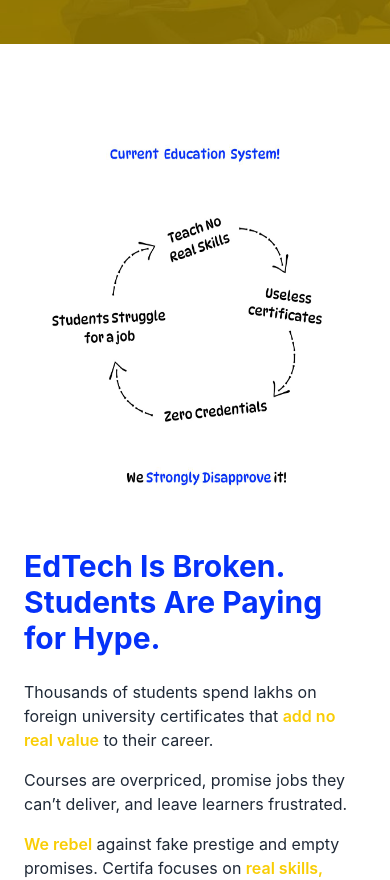
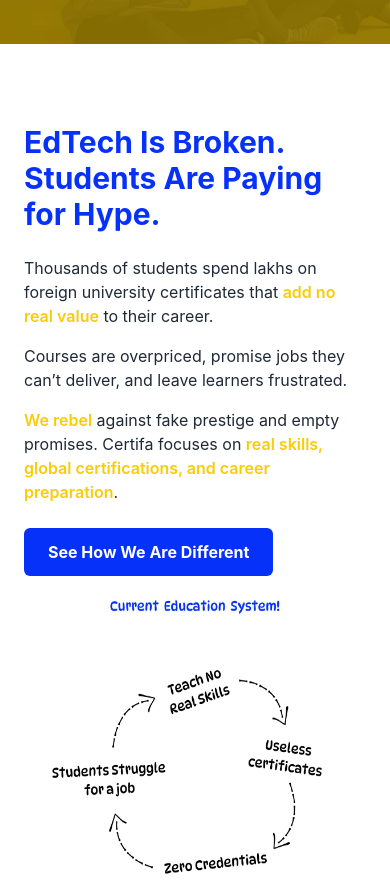
Before and after one commit to sanjeev699/certifa_rebel, a React (Create React App) app: page / in a window 390 px wide. Shown: the part 800-1680 px from the top of the page. Built offline with nearby package versions, Linux system fonts and the light colour scheme.

Commit message:
Update ProblemSection.jsx

```diff
--- a/src/components/ProblemSection.jsx
+++ b/src/components/ProblemSection.jsx
@@ -4,9 +4,9 @@ import brokenEducationImg from "../Assets/broken-education-icon.jpg"; // normal
 const ProblemSection = () => {
   return (
     <section id="problem" className="py-20 bg-[#ffffff]">
-      <div className="container mx-auto px-6 md:px-12 flex flex-col-reverse md:flex-row items-center">
+      <div className="container mx-auto px-6 md:px-12 flex flex-col md:flex-row items-center">
         {/* Text Content */}
-        <div className="md:w-1/2 md:pr-12">
+        <div className="md:w-1/2 md:pr-12 order-1">  {/* Text */}
           <h2 className="text-3xl md:text-4xl font-bold mb-6 text-brandBlue">
             EdTech Is Broken. Students Are Paying for Hype.
           </h2>
@@ -30,11 +30,12 @@ const ProblemSection = () => {
         </div>
 
         {/* Illustration / Image */}
-        <div className="md:w-1/2 mb-10 md:mb-0 flex justify-center">
+      <div className="md:w-1/2 mb-10 md:mb-0 flex justify-center order-2"> {/* Image */}
+
           <img
             src={brokenEducationImg}
             alt="Problem Illustration"
-             className="w-96 md:w-[600px] h-96 md:h-[600px]"
+             className="w-96 md:w-[600px] h-96 md:h-[600px] transform transition-transform duration-500 hover:scale-105"
           />
         </div>
       </div>
```
